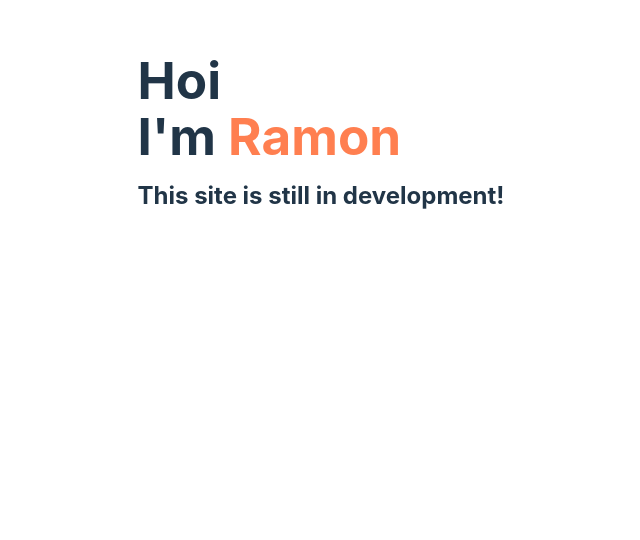
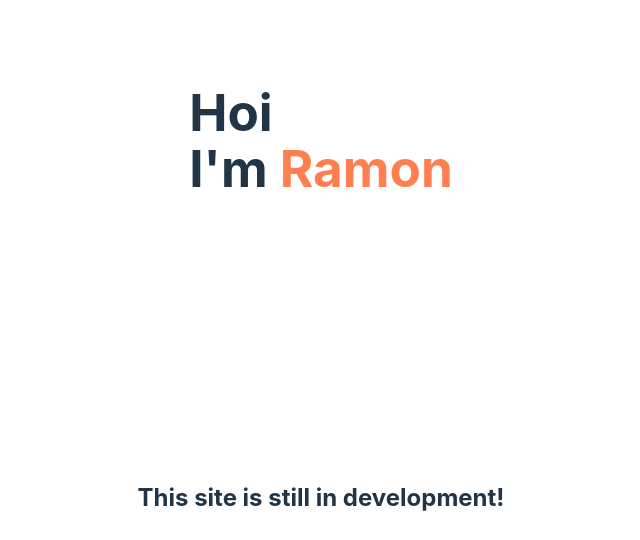
Before and after one commit to ReisMiner/ramon.cc, a Svelte app: page / in a window 1280 px wide. Shown: the part 260-800 px from the top of the page, without its empty margins (319-959 px from the left). Built offline with nearby package versions, Linux system fonts and the light colour scheme.

Commit message:
pog cursor

```diff
--- a/package.json
+++ b/package.json
@@ -12,5 +12,8 @@
     "@sveltejs/vite-plugin-svelte": "^1.0.1",
     "svelte": "^3.49.0",
     "vite": "^3.0.7"
+  },
+  "dependencies": {
+    "jquery": "^3.6.1"
   }
 }
--- a/src/App.svelte
+++ b/src/App.svelte
@@ -1,30 +1,52 @@
 <script>
+    import {onMount} from 'svelte'
+    import {fade} from 'svelte/transition'
+    import {fly} from 'svelte/transition'
+    import Cursor from "./components/Cursor.svelte";
+
+    let animate = false
+
+    onMount(() => {
+        animate = true
+    })
 </script>
-
-<main>
-    <div>
-        <h1>Hoi</h1>
-        <h1>I'm <strong>Ramon</strong></h1>
-    </div>
-    <h2>This site is still in development!</h2>
-</main>
-
+{#if animate}
+    <main transition:fade="{{duration:800}}">
+        <div>
+            <h1>Hoi</h1>
+            <h1>I'm <strong>Ramon</strong></h1>
+        </div>
+        <h2 transition:fly="{{y:200}}">This site is still in development!</h2>
+    </main>
+{/if}
+<Cursor/>
 <style>
     h1 {
         margin: 0;
     }
-    strong{
+
+    h2 {
+        position: fixed;
+        bottom: 30px;
+        margin: 0 auto;
+        text-align: center;
+        width: 100vw;
+    }
+
+    strong {
         color: coral;
         font-weight: bold;
     }
-    div{
+
+    div {
         display: flex;
         flex-direction: column;
-        align-items: flex-start;
     }
+
     main {
         display: grid;
-        align-content: center;
+        place-items: center;
+        width: 100vw;
         height: 100vh;
     }
 
--- a/src/app.css
+++ b/src/app.css
@@ -13,24 +13,19 @@
   -webkit-font-smoothing: antialiased;
   -moz-osx-font-smoothing: grayscale;
   -webkit-text-size-adjust: 100%;
+  cursor: none;
+  overflow:hidden;
 }
 
 body {
   margin: 0;
-  display: flex;
-  place-items: center;
-  min-width: 320px;
+  min-width: 100vw;
   min-height: 100vh;
 }
 
 h1 {
   font-size: 3.2em;
   line-height: 1.1;
-}
-#app {
-  max-width: 1280px;
-  margin: 0 auto;
-  text-align: center;
 }
 
 @media (prefers-color-scheme: light) {
--- /dev/null
+++ b/src/components/Cursor.svelte
@@ -0,0 +1,72 @@
+<script>
+    import jQuery from "jquery";
+    //import {cursorVisible} from "./stores";
+
+    let privVisible;
+    // cursorVisible.subscribe(function (value){
+    //     privVisible = value;
+    // })
+
+    let Cursor = null;
+
+    jQuery(function () {
+        Cursor = document.querySelector(".cursor");
+    })
+
+    document.addEventListener("mousemove", moveCursor)
+
+    function moveCursor(e) {
+        let x = e.pageX;
+        let y = e.pageY;
+        Cursor.style.left = x + 'px';
+        Cursor.style.top = y + 'px';
+        Cursor.style.left = x - 33 + 'px';
+        Cursor.style.top = y - 39 + 'px';
+    }
+
+</script>
+<div class="cursor" style="--visible: {privVisible}">
+    <svg viewBox="-5 -5 110 110" fill="none">
+        <polygon points="50 15, 100 100, 0 100"/>
+    </svg>
+</div>
+<style>
+    /*region Cursor*/
+    .cursor {
+        top: -100%;
+        z-index: 100;
+        width: 70px;
+        height: 70px;
+        position: absolute;
+        pointer-events: none;
+        opacity: var(--visible);
+    }
+
+    .cursor svg {
+        stroke: white;
+        stroke-width: 5px;
+        transform-origin: 50% 66.66%;
+        animation: triangle-rot 3s linear infinite;
+    }
+
+    @keyframes triangle-rot {
+        0% {
+            transform: rotate(0deg) scale(1, 1);
+        }
+        20% {
+            transform: rotate(72deg) scale(0.8, 0.8);
+        }
+        40% {
+            transform: rotate(144deg) scale(1, 1);
+        }
+        60% {
+            transform: rotate(216deg) scale(0.7, 0.7);
+        }
+        80% {
+            transform: rotate(288deg) scale(0.9, 0.9);
+        }
+        100% {
+            transform: rotate(360deg) scale(1, 1);
+        }
+    }
+</style>
--- a/src/main.js
+++ b/src/main.js
@@ -2,7 +2,7 @@ import './app.css'
 import App from './App.svelte'
 
 const app = new App({
-  target: document.getElementById('app')
+  target: document.getElementById('app'),
 })
 
 export default app
```
Also changed, not shown: 1 other file (tests, documents, lock files or other folders).
